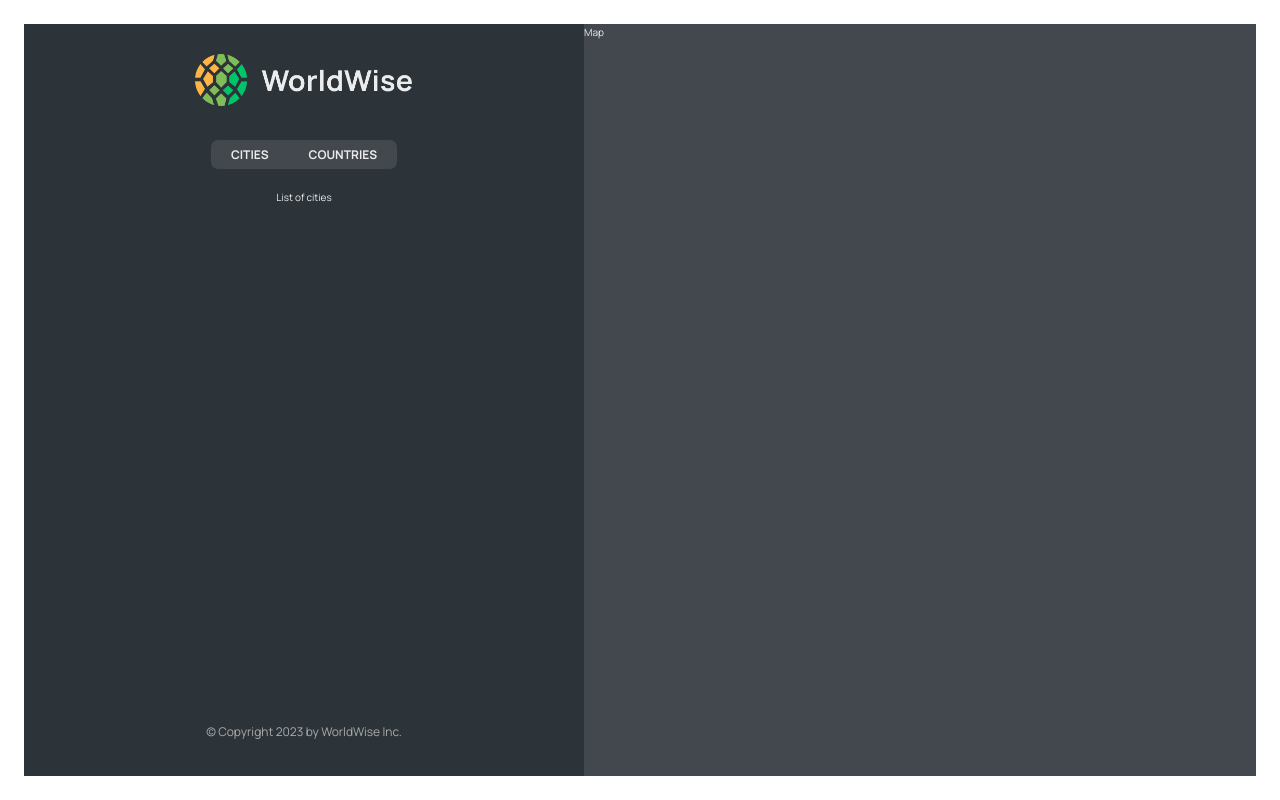
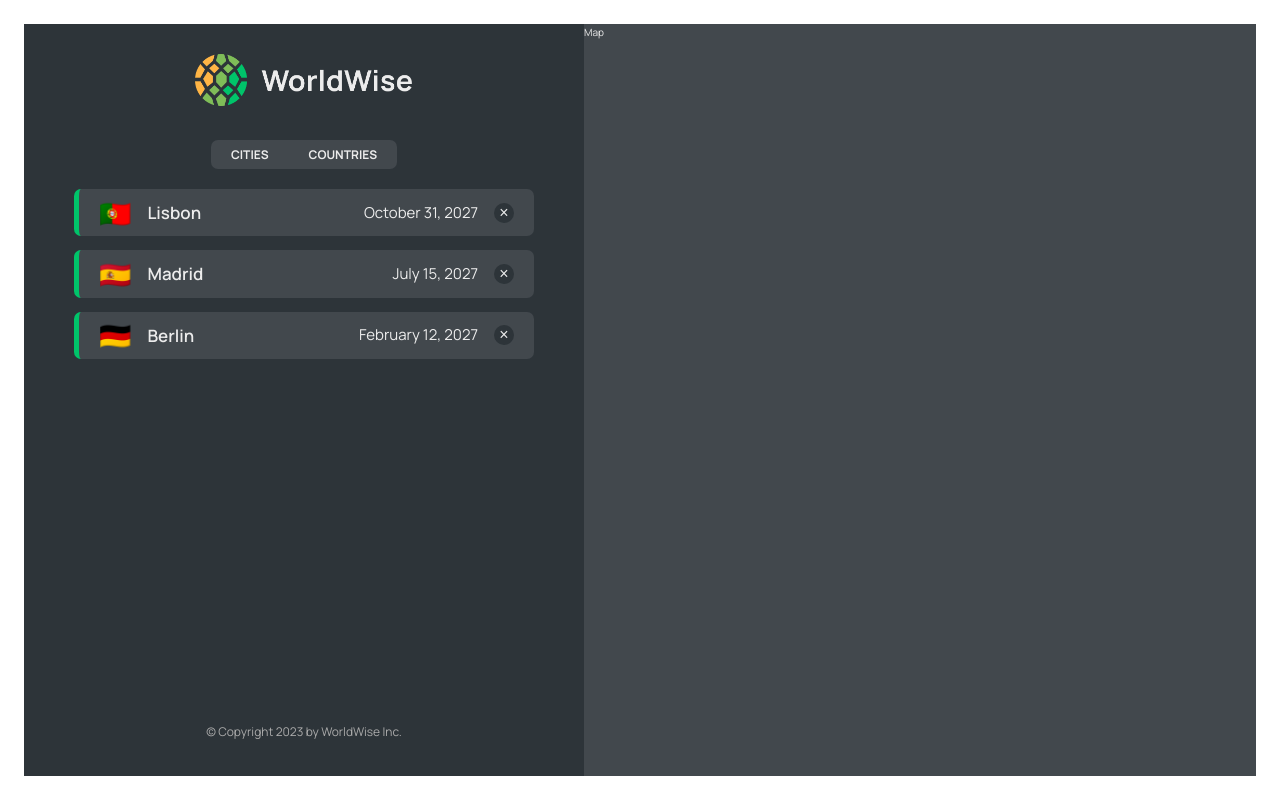
Before and after one commit to youneskazemi/worldwise, a React (Vite) app: page /app in a window 1280 px wide. Built offline with nearby package versions, Linux system fonts and the light colour scheme; data requests are answered from the project's data file.

Commit message:
citylist and cityitems

```diff
--- a/package.json
+++ b/package.json
@@ -7,9 +7,11 @@
     "dev": "vite",
     "build": "vite build",
     "lint": "eslint . --ext js,jsx --report-unused-disable-directives --max-warnings 0",
-    "preview": "vite preview"
+    "preview": "vite preview",
+    "server": "json-server --watch data/cities.json --port 8000 --delay 500"
   },
   "dependencies": {
+    "json-server": "^0.17.3",
     "prop-types": "^15.8.1",
     "react": "^18.2.0",
     "react-dom": "^18.2.0",
--- a/src/App.jsx
+++ b/src/App.jsx
@@ -5,8 +5,33 @@
 import Login from "./pages/Login";
 import PageNotFound from "./pages/PageNotFound";
 import AppLayout from "./pages/AppLayout";
+import CityList from "./components/CityList";
+import { useEffect, useState } from "react";
+
+const BASE_URL = "http://localhost:8000";
 
 function App() {
+  const [cities, setCities] = useState([]);
+  const [isLoading, setIsLoading] = useState(false);
+
+  useEffect(() => {
+    const fetchCities = async () => {
+      try {
+        setIsLoading(true);
+        const res = await fetch(`${BASE_URL}/cities`);
+        const data = await res.json();
+        setCities(data);
+      } catch {
+        alert("Something went wrong...");
+      } finally {
+        setIsLoading(false);
+      }
+    };
+
+    fetchCities();
+  }, []);
+
+  console.log(cities);
   return (
     <BrowserRouter>
       <Routes>
@@ -15,8 +40,14 @@
         <Route path="pricing" element={<Pricing />} />
         <Route path="login" element={<Login />} />
         <Route path="app" element={<AppLayout />}>
-          <Route index element={<p>List of cities</p>} />
-          <Route path="cities" element={<p>List of cities</p>} />
+          <Route
+            index
+            element={<CityList cities={cities} isLoading={isLoading} />}
+          />
+          <Route
+            path="cities"
+            element={<CityList cities={cities} isLoading={isLoading} />}
+          />
           <Route path="countries" element={<p>List of contries</p>} />
           <Route path="form" element={<p>From</p>} />
         </Route>
--- /dev/null
+++ b/src/components/CityItem.jsx
@@ -0,0 +1,22 @@
+import styles from "./CityItem.module.css";
+
+const formatDate = (date) =>
+  new Intl.DateTimeFormat("en", {
+    day: "numeric",
+    month: "long",
+    year: "numeric",
+  }).format(new Date(date));
+
+function CityItem({ city }) {
+  const { cityName, emoji, date } = city;
+  return (
+    <li className={styles.cityItem}>
+      <span className={styles.emoji}>{emoji}</span>
+      <h3 className={styles.name}>{cityName}</h3>
+      <time className={styles.date}>{formatDate(date)}</time>
+      <button className={styles.deleteBtn}>&times;</button>
+    </li>
+  );
+}
+
+export default CityItem;
--- /dev/null
+++ b/src/components/CityList.jsx
@@ -0,0 +1,20 @@
+import Spinner from "./Spinner";
+import CityItem from "./CityItem";
+import Message from "./Message";
+import styles from "./CityList.module.css";
+
+function CityList({ cities, isLoading }) {
+  if (isLoading) return <Spinner />;
+
+  if (!cities.length)
+    return <Message message={"Add you first city by clicking on map"} />;
+  return (
+    <ul className={styles.cityList}>
+      {cities.map((city) => (
+        <CityItem city={city} key={city.id} />
+      ))}
+    </ul>
+  );
+}
+
+export default CityList;
```
Also changed, not shown: 1 other file (tests, documents, lock files or other folders).
